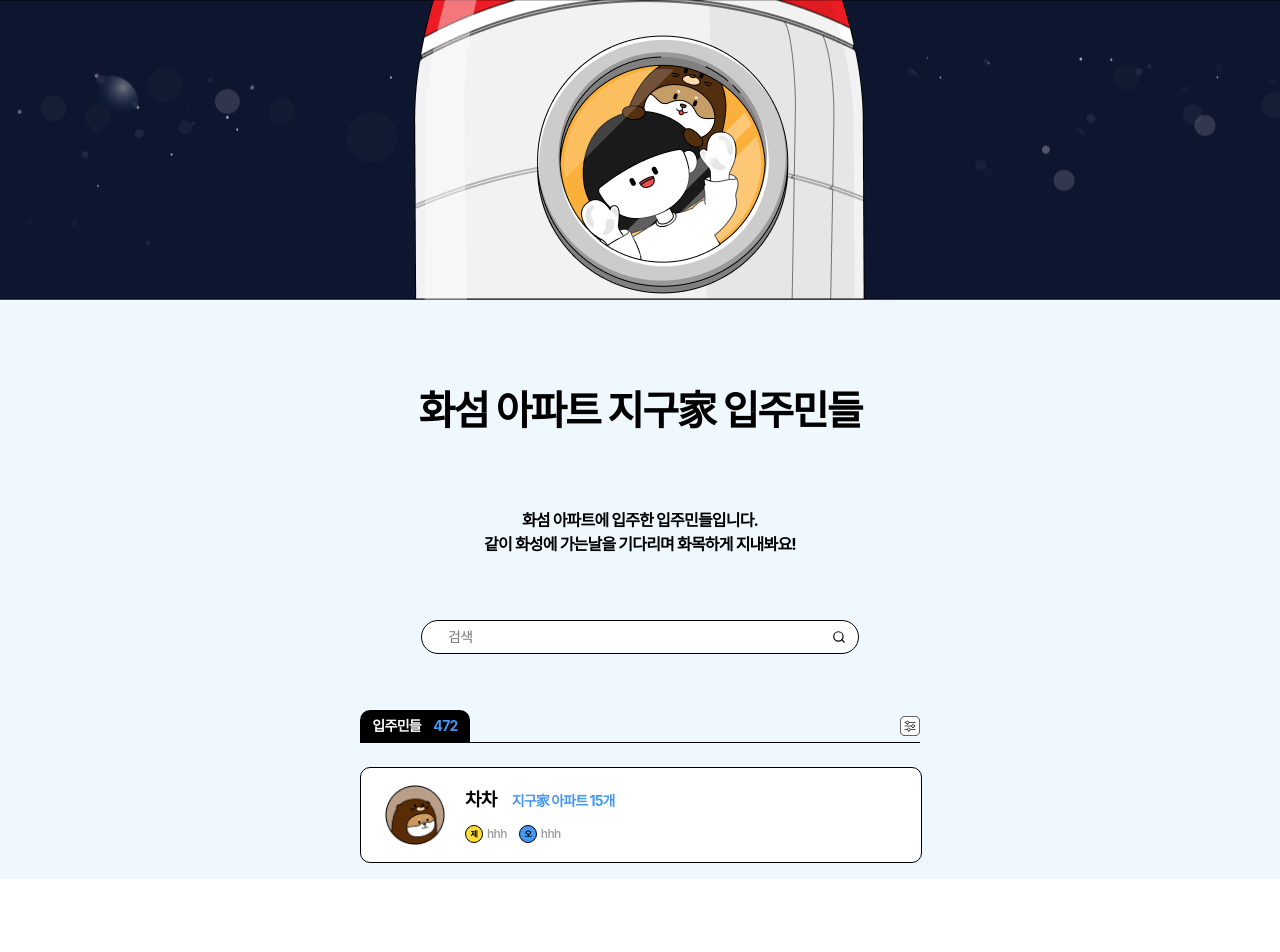
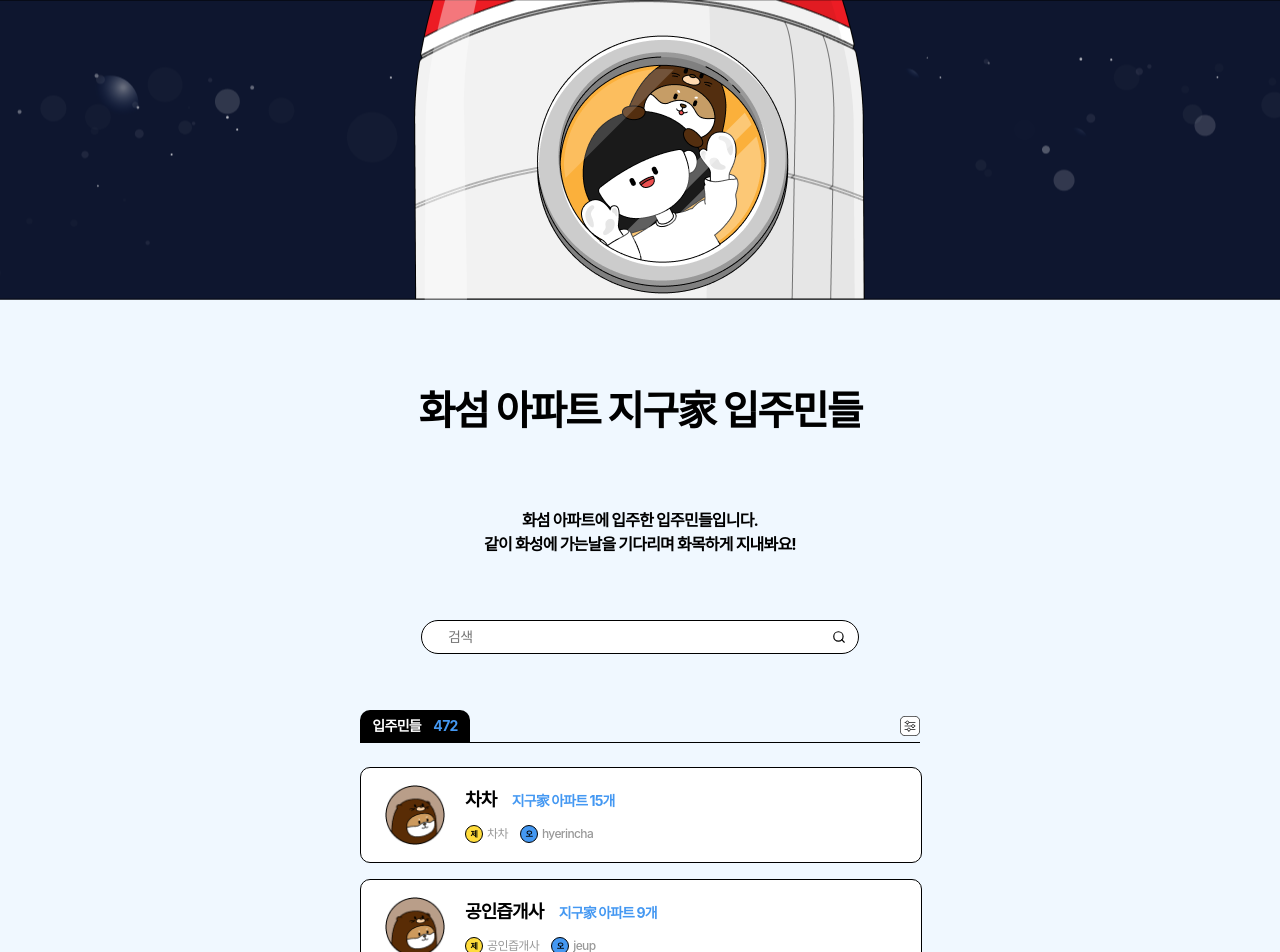
Before and after one commit to woojung007/react-search-pagination-responsive, a React (Create React App) app: page / in a window 1280 px wide. Shown: the top 952 px of the page. Before the commit the page ends 879 px from the top, so only its background shows below. Built offline with nearby package versions, Linux system fonts and the light colour scheme; data requests are answered from the project's data file.

Commit message:
Add Json-server

```diff
--- a/package.json
+++ b/package.json
@@ -8,6 +8,7 @@
     "@testing-library/jest-dom": "^5.16.5",
     "@testing-library/react": "^13.3.0",
     "@testing-library/user-event": "^13.5.0",
+    "json-server": "^0.17.0",
     "react": "^18.2.0",
     "react-dom": "^18.2.0",
     "react-icons": "^4.4.0",
--- /dev/null
+++ b/public/data/db.json
@@ -0,0 +1,104 @@
+{
+  "data": [
+    {
+      "nickname": "차차",
+      "oname": "hyerincha",
+      "building_count": 15
+    },
+    {
+      "nickname": "공인즙개사",
+      "oname": "jeup",
+      "building_count": 9
+    },
+    {
+      "nickname": "AI",
+      "oname": "AI",
+      "building_count": 8
+    },
+    {
+      "nickname": "소잃고뇌약간고침",
+      "oname": "외양간주인",
+      "building_count": 7
+    },
+    {
+      "nickname": "성희",
+      "oname": "성희",
+      "building_count": 6
+    },
+    {
+      "nickname": "목하",
+      "oname": "목하",
+      "building_count": 5
+    },
+    {
+      "nickname": "이름",
+      "oname": "이름",
+      "building_count": 5
+    },
+    {
+      "nickname": "이름",
+      "oname": "이름",
+      "building_count": 4
+    },
+    {
+      "nickname": "이름",
+      "oname": "이름",
+      "building_count": 3
+    },
+    {
+      "nickname": "이름",
+      "oname": "이름",
+      "building_count": 2
+    },
+    {
+      "nickname": "이름",
+      "oname": "이름",
+      "building_count": 1
+    },
+    {
+      "nickname": "이름",
+      "oname": "이름",
+      "building_count": 0
+    },
+    {
+      "nickname": "이름",
+      "oname": "이름",
+      "building_count": 10
+    },
+    {
+      "nickname": "이름",
+      "oname": "이름",
+      "building_count": 11
+    },
+    {
+      "nickname": "이름",
+      "oname": "이름",
+      "building_count": 12
+    },
+    {
+      "nickname": "이름",
+      "oname": "이름",
+      "building_count": 13
+    },
+    {
+      "nickname": "이름",
+      "oname": "이름",
+      "building_count": 14
+    },
+    {
+      "nickname": "이름",
+      "oname": "이름",
+      "building_count": 15
+    },
+    {
+      "nickname": "이름",
+      "oname": "이름",
+      "building_count": 16
+    },
+    {
+      "nickname": "이름",
+      "oname": "이름",
+      "building_count": 1
+    }
+  ]
+}
--- a/src/components/Board.container.tsx
+++ b/src/components/Board.container.tsx
@@ -1,4 +1,29 @@
+import { useEffect, useState } from "react";
 import BoardPresenter from "./Board.presenter";
 export default function BoardContainer() {
-  return <BoardPresenter />;
+  const [data, setData] = useState();
+
+  // const URL =
+  //   "https://raw.githubusercontent.com/jejodo-dev-team/open-api/main/frontend.json";
+  const URL = "http://localhost:9000/data";
+
+  useEffect(() => {
+    const getData = async () => {
+      try {
+        const res = await fetch(URL);
+        const data = await res.json();
+        // const response = data.splice(0, data.length);
+        // console.log("data", data);
+        setData(data);
+        // console.log("response", response);
+      } catch (error) {
+        console.log(error);
+      }
+    };
+    getData();
+  }, []);
+
+  console.log(data);
+
+  return <BoardPresenter data={data} />;
 }
--- a/src/components/Board.presenter.tsx
+++ b/src/components/Board.presenter.tsx
@@ -2,7 +2,11 @@ import React from "react";
 import { FiSearch } from "react-icons/fi";
 import * as S from "./Board.styles";
 
-export default function BoardPresenter() {
+interface IPropsBoardPresenter {
+  data: any;
+}
+
+export default function BoardPresenter(props: IPropsBoardPresenter) {
   return (
     <S.Wrapper>
       <S.Banner>
@@ -29,11 +33,12 @@ export default function BoardPresenter() {
           </S.Total>
           <S.FilterIcon src="/images/filter.svg" />
         </S.FilterTop>
-        <S.FilterItem>
+        {props.data?.map((el: any, idx: string) => (
+          <S.FilterItem key={idx}>
             <S.Profile src="/images/profile.png" />
             <S.ProfileContent>
               <S.ContentTop>
-              차차{" "}
+                {el.nickname}{" "}
                 <span
                   style={{
                     color: "#4498F2",
@@ -42,22 +47,23 @@ export default function BoardPresenter() {
                     paddingLeft: "12px",
                   }}
                 >
-                지구家 아파트 15개{" "}
+                  지구家 아파트 {el.building_count}개{" "}
                 </span>
               </S.ContentTop>
               <S.ContentBottom>
                 <S.CircleWrapper style={{ marginRight: 12 }}>
                   <S.Circle style={{ background: "#FFDC3C" }}>제</S.Circle>
-                <span>hhh</span>
+                  <span>{el.nickname}</span>
                 </S.CircleWrapper>
 
                 <S.CircleWrapper>
                   <S.Circle style={{ background: "#4498F2" }}>오</S.Circle>
-                <span>hhh</span>
+                  <span>{el.oname}</span>
                 </S.CircleWrapper>
               </S.ContentBottom>
             </S.ProfileContent>
           </S.FilterItem>
+        ))}
       </S.FilterDiv>
     </S.Wrapper>
   );
--- a/src/reportWebVitals.js
+++ b/src/reportWebVitals.ts
@@ -1,6 +1,8 @@
-const reportWebVitals = onPerfEntry => {
+import { ReportHandler } from "web-vitals";
+
+const reportWebVitals = (onPerfEntry?: ReportHandler) => {
   if (onPerfEntry && onPerfEntry instanceof Function) {
-    import('web-vitals').then(({ getCLS, getFID, getFCP, getLCP, getTTFB }) => {
+    import("web-vitals").then(({ getCLS, getFID, getFCP, getLCP, getTTFB }) => {
       getCLS(onPerfEntry);
       getFID(onPerfEntry);
       getFCP(onPerfEntry);
```
Also changed, not shown: src/setupTests.ts (renamed from src/setupTests.js), 1 other file (tests, documents, lock files or other folders). Lines whose indentation alone changed are shown as unchanged.
